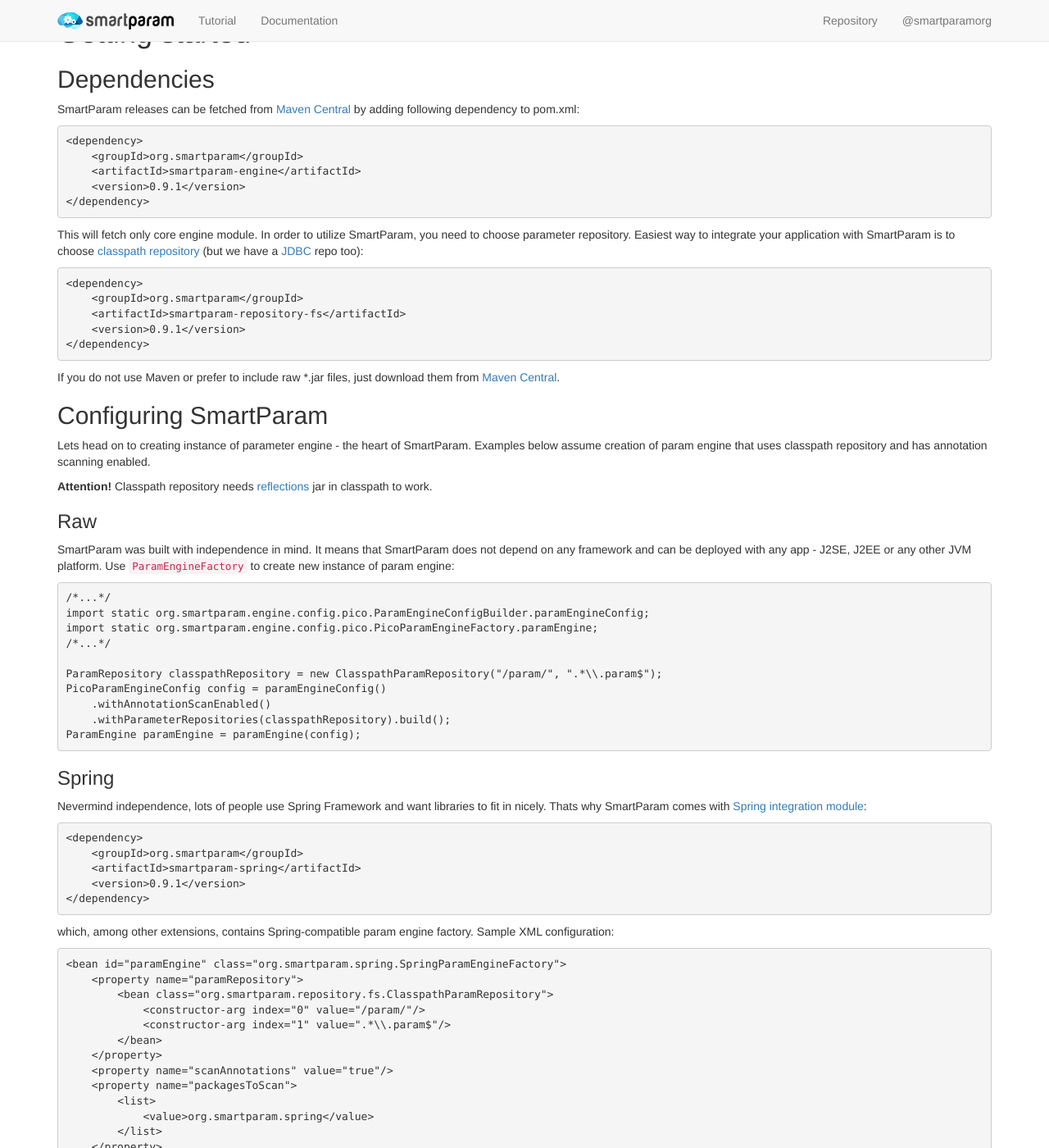
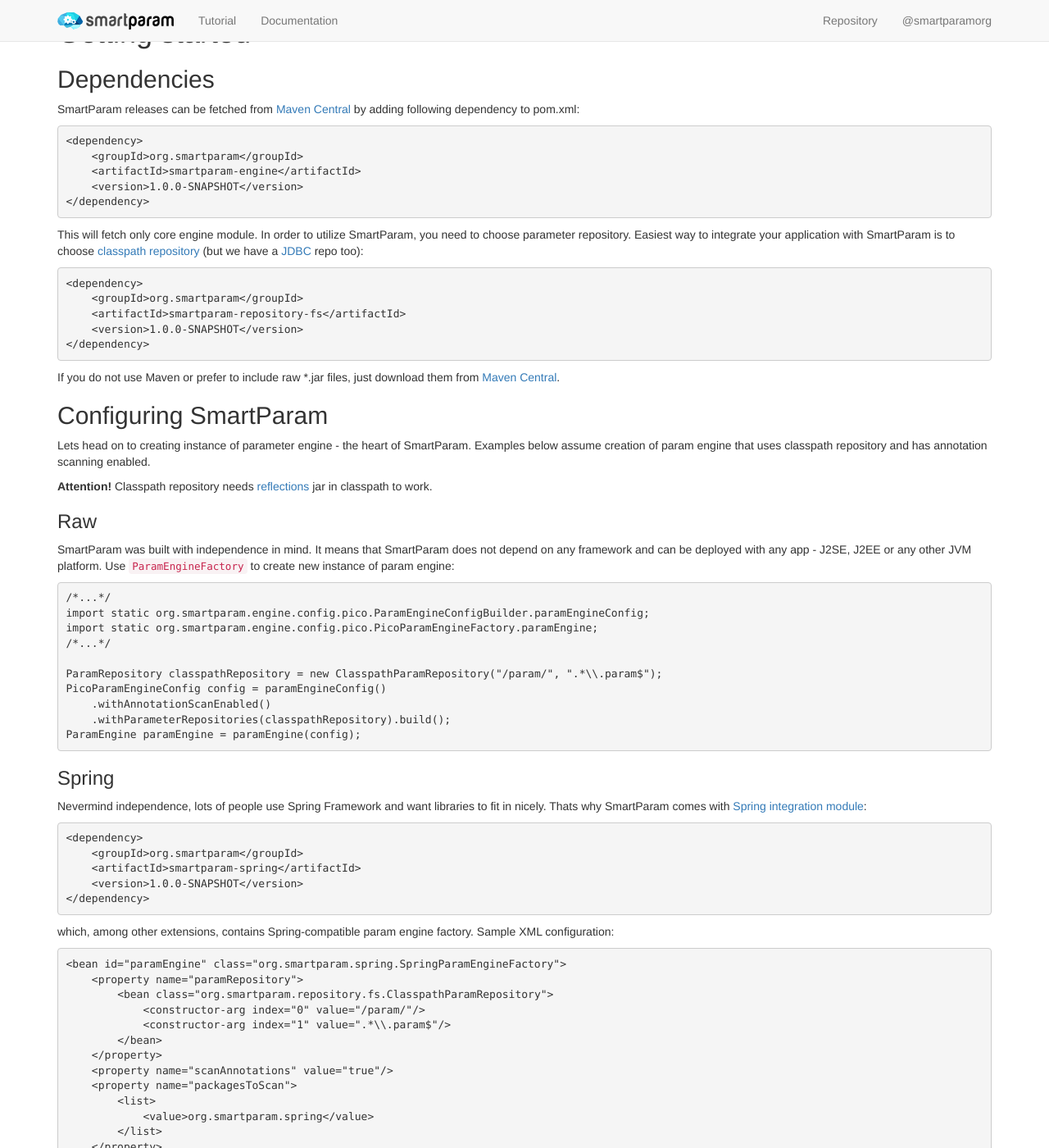
Before and after one commit to smartparam/smartparam.github.io, a Jekyll site: the page built from getting-started.md, in a window 1280 px wide and 1400 px high. Shown: the whole window at 82% size. Built offline with Jekyll 4.4.1, drawn with Linux system fonts in a browser that asks for light colours; nearby versions of some CDN libraries; Markdown is read by kramdown in place of the engine named in the settings.

Commit message:
changed version to 1.0.0 snapshot

```diff
--- a/_data/version.yml
+++ b/_data/version.yml
@@ -1,2 +1,2 @@
-current: 0.9.1
+current: 1.0.0-SNAPSHOT
 polyjdbc: 0.2.1
```
